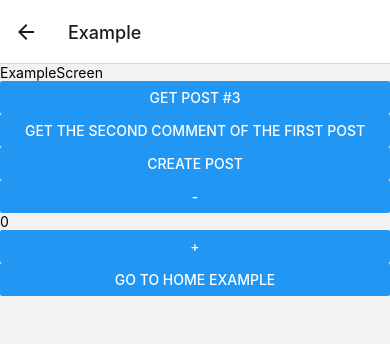
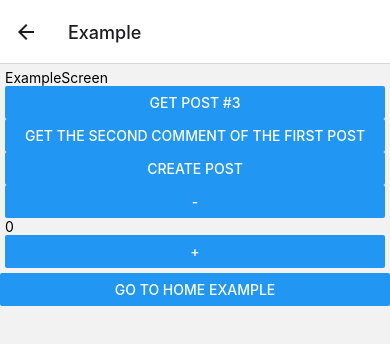
Before and after one commit to martinezedgar/react-native-boilerplate-app, a React Native app: screen /Example in a window 390 px wide. Shown: the top 344 px of the page. Built offline with nearby package versions, Linux system fonts and the light colour scheme; no server answers.

Commit message:
Add scroll to example screen

```diff
--- a/src/screens/ExampleScreen.tsx
+++ b/src/screens/ExampleScreen.tsx
@@ -1,5 +1,5 @@
 import React from 'react'
-import { SafeAreaView, View, Text, Button } from 'react-native'
+import { SafeAreaView, View, Text, Button, ScrollView, StyleSheet } from 'react-native'
 import { StackScreenProps } from '@react-navigation/stack'
 
 import { useAppSelector, useAppDispatch } from '../store/hooks'
@@ -23,7 +23,9 @@ const ExampleScreen = ({ navigation }: NavigationProps): JSX.Element => {
   const [getPostComment, {data: lazyPostComment}] = useLazyGetPostCommentQuery()
 
   return (
-    <SafeAreaView className="flex-1 justify-center items-center">
+    <SafeAreaView className="flex flex-1">
+      <ScrollView contentContainerStyle={styles.scrollContainer}>
+        <View className='flex flex-1 justify-center items-center py-[5px] my-[5px]'>
           <Text className="text-red-500 font-bold">ExampleScreen</Text>
           {
             posts &&
@@ -38,11 +40,12 @@ const ExampleScreen = ({ navigation }: NavigationProps): JSX.Element => {
               </View>
             </View>
           }
-      {
-        <View className='flex-1 justify-center items-center'>
+        </View>
+
+        <View className='flex flex-1 justify-center items-center py-[5px] my-[5px]'>
           {
             lazyPost &&
-            <View className=''>
+            <View className='flex-1'>
               <View className='flex flex-row'>
                 <Text className='font-bold'>Post Id: </Text>
                 <Text>{lazyPost.id}</Text>
@@ -53,19 +56,18 @@ const ExampleScreen = ({ navigation }: NavigationProps): JSX.Element => {
               </View>
             </View>
           }
-          <View>
+          <View className='m-[10px]'>
             <Button
               title='Get post #3'
               onPress={() => getPost('3')}
             />
           </View>
         </View>
-      }
-      {
-        <View className='flex-1 justify-center items-center'>
+
+        <View className='flex-1 justify-center items-center py-[5px] my-[5px]'>
           {
             lazyPostComment &&
-            <View className=''>
+            <View className='flex-1'>
               <View className='flex flex-row'>
                 <Text className='font-bold'>Id: </Text>
                 <Text>{lazyPostComment[0].id}</Text>
@@ -76,19 +78,18 @@ const ExampleScreen = ({ navigation }: NavigationProps): JSX.Element => {
               </View>
             </View>
           }
-          <View>
+          <View className='m-[10px]'>
             <Button
               title='Get the second comment of the first post'
               onPress={() => getPostComment({postId: '1', commentId: '2'})}
             />
           </View>
         </View>
-      }
-      {
-        <View className='flex-1 justify-center items-center'>
+
+        <View className='flex-1 justify-center items-center py-[5px] my-[5px]'>
           {
             newPost &&
-            <View className=''>
+            <View className='flex-1'>
               <View className='flex flex-row'>
                 <Text className='font-bold'>User Id: </Text>
                 <Text>{newPost.userId}</Text>
@@ -97,17 +98,17 @@ const ExampleScreen = ({ navigation }: NavigationProps): JSX.Element => {
                 <Text className='font-bold'>Id: </Text>
                 <Text>{newPost.id}</Text>
               </View>
-              <View>
+              <View className='flex flex-row'>
                 <Text className='font-bold'>Title: </Text>
                 <Text>{newPost.title}</Text>
               </View>
-              <View>
+              <View className='flex flex-row'>
                 <Text className='font-bold'>Body: </Text>
                 <Text>{newPost.body}</Text>
               </View>
             </View>
           }
-          <View>
+          <View className='m-[10px]'>
             <Button
               title='Create post'
               onPress={() => createPost({
@@ -118,8 +119,7 @@ const ExampleScreen = ({ navigation }: NavigationProps): JSX.Element => {
             />
           </View>
         </View>
-      }
-      <View className='flex-1 flex-row justify-between items-center'>
+        <View className='flex-1 flex-row justify-center items-center py-[5px] my-[5px]'>
           <Button
             title="-"
             onPress={() => dispatch(decrement())}
@@ -130,6 +130,7 @@ const ExampleScreen = ({ navigation }: NavigationProps): JSX.Element => {
             onPress={() => dispatch(increment())}
           />
         </View>
+      </ScrollView>
       <View className='mb-2'>
       <Button
         title='Go to Home Example'
@@ -140,4 +141,10 @@ const ExampleScreen = ({ navigation }: NavigationProps): JSX.Element => {
   )
 }
 
+const styles = StyleSheet.create({
+  scrollContainer: {
+    padding: 5
+  },
+})
+
 export default ExampleScreen
```
Lines whose indentation alone changed are shown as unchanged.
